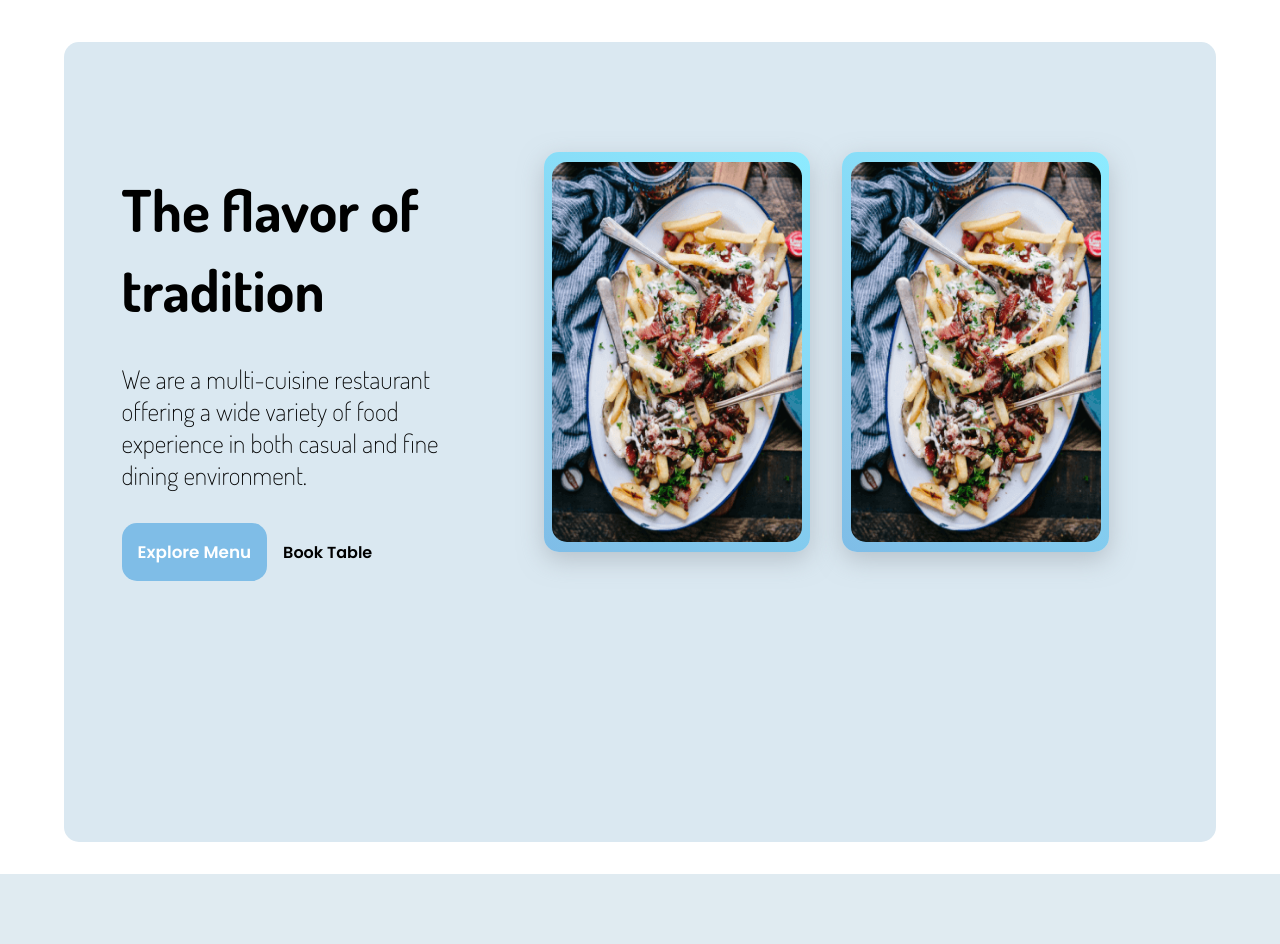
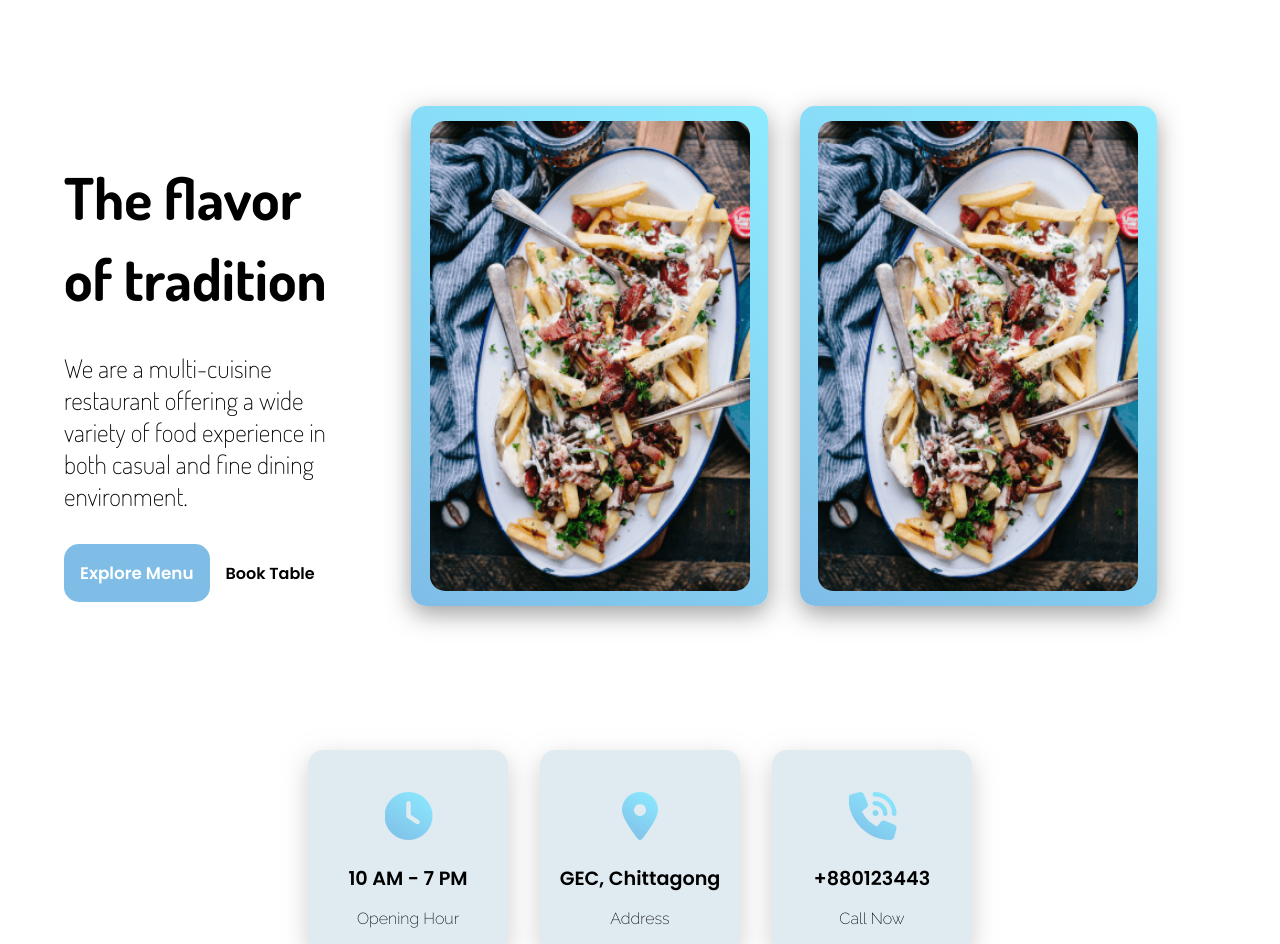
Before and after one commit to Darus112/BlueMermaid, a React (Create React App) app in the folder restaurant_web_app/: page / in a window 1280 px wide. Shown: the part 80-1024 px from the top of the page. Built offline with nearby package versions, Linux system fonts and the light colour scheme.

Commit message:
info-home

```diff
--- a/restaurant_web_app/src/pages/Home.js
+++ b/restaurant_web_app/src/pages/Home.js
@@ -7,7 +7,7 @@ export default function Home() {
     return (
     <>
       <section id="hero">
-        <div class="container">
+        <div class="container2">
           <div class="hero_wrapper">
             <div class="hero_left">
               <div class="hero_left_wrapper">
@@ -27,8 +27,46 @@ export default function Home() {
               <div class="hero_imgWrapper">
               <div className="card"><img src={foodImg}/> </div>
               <div className="card"> <img src={foodImg}/></div>
-
               </div>
+            </div>
+          </div>
+        </div>
+      </section>
+      <section id="storeInfo">
+        <div class="container2">
+          <div class="storeInfo_wrapper">
+            <div class="storeInfo_item">
+              <div class="storeInfo_icon">
+              <i class="fa-solid fa-clock"></i>
+              </div>
+              <h3 class="storeInfo_title">
+                10 AM - 7 PM
+              </h3>
+              <p class="storeInfo_text">
+                Opening Hour
+              </p>
+            </div>
+            <div class="storeInfo_item">
+              <div class="storeInfo_icon">
+              <i class="fa-solid fa-location-dot"></i>
+              </div>
+              <h3 class="storeInfo_title">
+                GEC, Chittagong
+              </h3>
+              <p class="storeInfo_text">
+                Address
+              </p>
+            </div>
+            <div class="storeInfo_item">
+              <div class="storeInfo_icon">
+              <i class="fa-solid fa-phone-volume"></i>
+              </div>
+              <h3 class="storeInfo_title">
+                +880123443
+              </h3>
+              <p class="storeInfo_text">
+                Call Now
+              </p>
             </div>
           </div>
         </div>
--- a/restaurant_web_app/src/pages/styles/Home.css
+++ b/restaurant_web_app/src/pages/styles/Home.css
@@ -1,12 +1,14 @@
 @import url('https://fonts.googleapis.com/css2?family=Poppins:wght@600&display=swap');
 @import url('https://fonts.googleapis.com/css2?family=Dosis:wght@200;700&display=swap');
+@import url('https://fonts.googleapis.com/css2?family=Raleway:wght@200&display=swap');
+
+.container2 {
+	max-width: 1200px;
+	width: 100%;
+    margin-bottom: 8rem;
+}
 
 /* hero styles */
-#hero{
-    background-color: #dae8f1;
-    margin: 2rem 0 2rem 0;
-    border-radius: 15px;
-}
 .hero_wrapper {
 	display: flex;
 	align-items: center;
@@ -73,7 +75,26 @@
     transform: scale(1.1);
 }
 
-@media only screen and (min-width: 760px) {
+.card{
+    display: flex;
+    align-items: center;
+    justify-content: center;
+    border-radius: 15px;
+    margin: 1rem;
+    height: 300px;
+    width: 200px;
+    background: linear-gradient(33deg, #7fbde7 0%, #8DEBFF 100%);
+    box-shadow: rgba(70, 66, 66, 0.5) 0px 8px 24px;
+}
+
+.card img{
+    display: flex;
+    border-radius: 15px;
+    width: 180px;
+    height: 280px;
+}
+
+@media only screen and (min-width: 1100px) {
     .hero_wrapper {
 		flex-direction: row;
 		gap: 0;
@@ -105,6 +126,16 @@
 		max-width: none;
 		width: 90%;
 	}
+
+    .card {
+        height: 500px;
+        width: 400px;
+      }
+
+    .card img{
+        height: 470px;
+        width: 320px;
+    }
 }
 
 @media only screen and (max-width: 900px) {
@@ -119,24 +150,75 @@
     flex-direction: row;
 	margin: 0 auto;
 }
+/* end hero styles */
 
-.card {
-    display: flex;
-    align-items: center;
-    justify-content: center;
-    border-radius: 15px;
-    margin: 1rem;
-    height: 400px;
-    width: 300px;
-    background: linear-gradient(33deg, #7fbde7 0%, #8DEBFF 100%);
-    box-shadow: rgba(149, 157, 165, 0.5) 0px 8px 24px;
-  }
-
-.card img{
-    display: block;
-    border-radius: 15px;
-    width: 250px;
-    height: 380px;
+/* Store info section styles*/
+.storeInfo_wrapper {
+	display: flex;
+	justify-content: center;
+	flex-wrap: wrap;
+	gap: 1rem;
 }
 
-/* end hero styles */
+.storeInfo_item {
+	background-color:#e0ebf1;
+	padding: 20px 30px;
+	text-align: center;
+	text-align: center;
+	border-radius: 15px;
+	width: 150px;
+    height: 150px;
+    box-shadow: rgba(165, 157, 157, 0.5) 0px 8px 24px;
+}
+
+.storeInfo_icon {
+	width: 30px;
+	margin: 0 auto;
+	margin-bottom: 1rem;
+    font-size: 2rem;
+}
+
+.storeInfo_icon i{
+    color:transparent;
+    background-clip: text;
+    background-image: linear-gradient(33deg, #7fbde7 0%, #8DEBFF 100%);
+
+}
+
+.storeInfo_title {
+	font-size: 0.9rem;
+    font-family: 'Poppins', sans-serif;
+	font-weight: 500;
+	margin-bottom: 0.5rem;
+	color: black;
+}
+
+.storeInfo_text {
+	font-size: 0.8rem;
+    font-family: 'Raleway', sans-serif;
+    font-weight: 200;
+	color:black;
+}
+
+@media only screen and (min-width: 768px) {
+	.storeInfo_wrapper {
+		gap: 2rem;
+	}
+	.storeInfo_item {
+		min-width: 200px;
+        min-height: 200px;
+		padding: 40px 0;
+	}
+	.storeInfo_icon {
+		width: 47px;
+		margin-bottom: 1rem;
+        font-size: 3rem;
+	}
+	.storeInfo_title {
+		font-size: 1.2rem;
+		margin-bottom: 1rem;
+	}
+	.storeInfo_text {
+		font-size: 1rem;
+	}
+}
```
Lines whose indentation alone changed are shown as unchanged.
